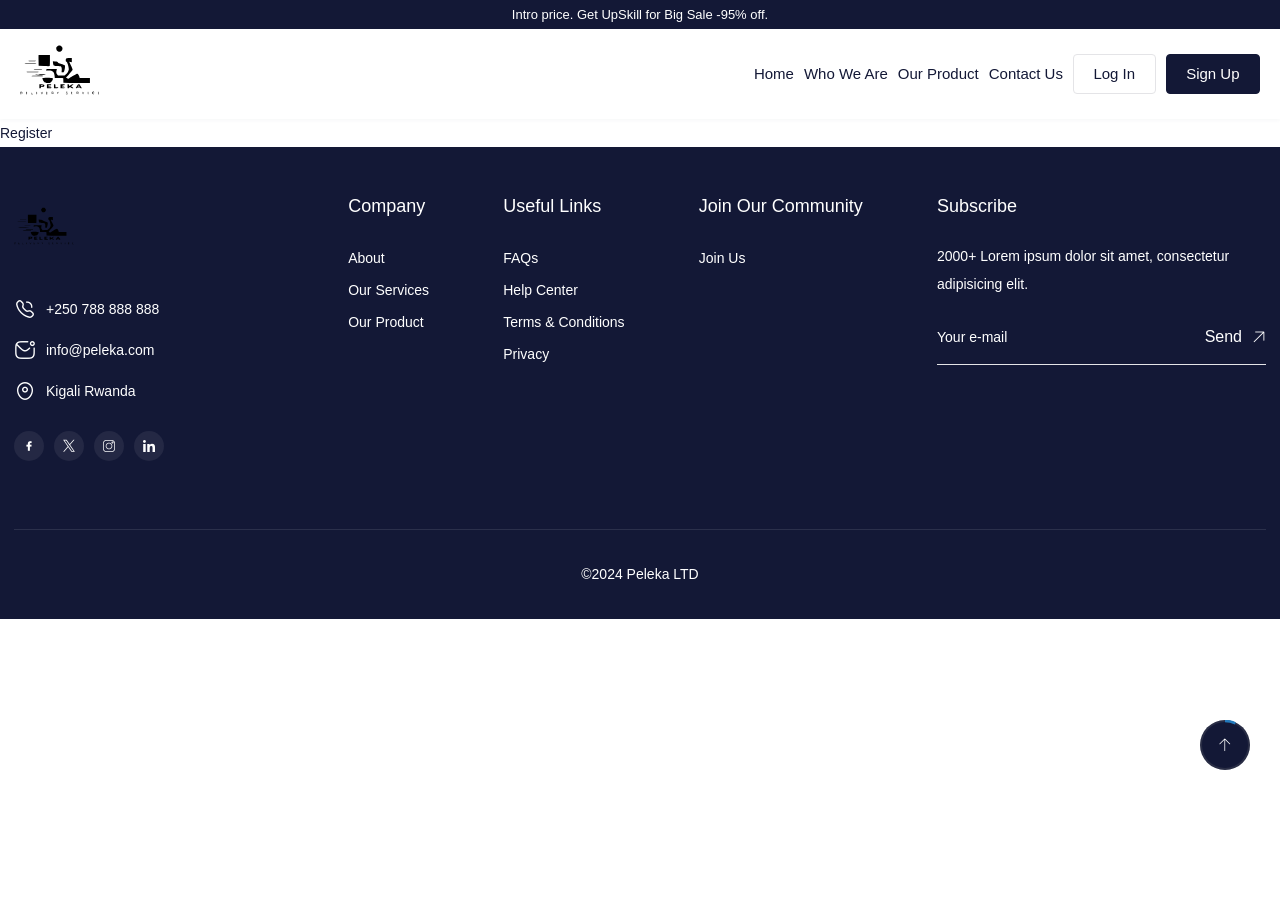
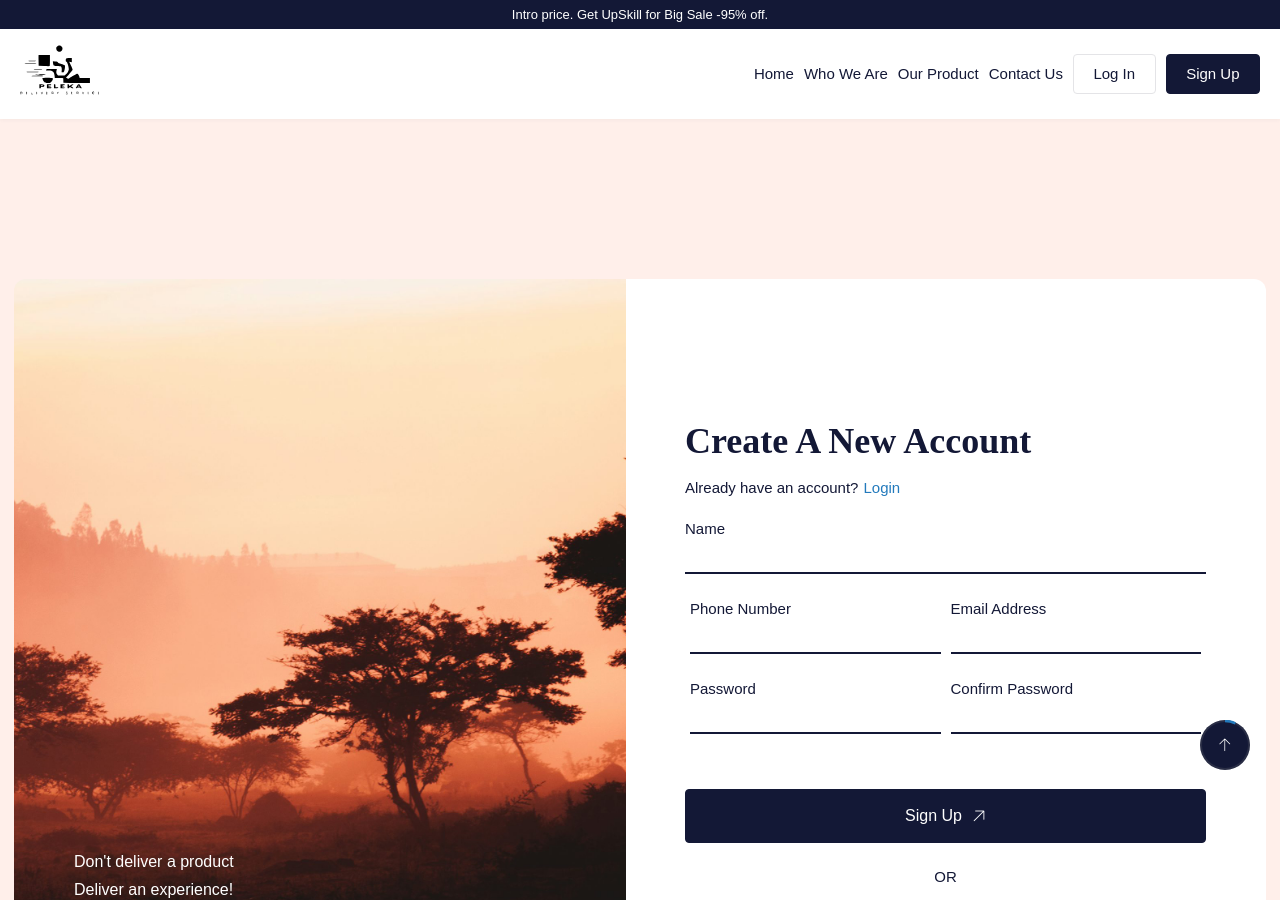
Before and after one commit to kajugadaniels/peleka-web-v2, a React (Vite) app: page /register in a window 1280 px wide. Shown: the top 900 px of the page. Before the commit the page ends 800 px from the top, so only its background shows below. Built offline with nearby package versions, Linux system fonts and the light colour scheme; a web font is replaced by a local one.

Commit message:
Design register page

```diff
--- a/src/pages/auth/Register.jsx
+++ b/src/pages/auth/Register.jsx
@@ -1,8 +1,99 @@
 import React from 'react'
+import { WhoWeAre2 } from '../../assets/img'
 
 const Register = () => {
     return (
-        <div>Register</div>
+        <div className="main-content page-login ">
+            <section className="section-page-login login-wrap tf-spacing-4">
+                <div className="tf-container">
+                    <div className="row">
+                        <div className="col-lg-6">
+                            <div className="img-left wow fadeInLeft" data-wow-delay="0s">
+                                <img className=" ls-is-cached lazyloaded" data-src={WhoWeAre2} src={WhoWeAre2} alt="" />
+                                <div className="blockquite wow fadeInLeft" data-wow-delay="0.1s">
+                                    <p>
+                                        Don't deliver a product <br /> Deliver an experience!
+                                    </p>
+                                    <p className="author">B. Jeff</p>
+                                    <p className="sub-author">Founder &amp; CEO</p>
+                                </div>
+                            </div>
+                        </div>
+                        <div className="col-lg-6">
+                            <div className="content-right ">
+                                <h2 className="login-title fw-7 wow fadeInUp" data-wow-delay="0s">
+                                    Create A New Account
+                                </h2>
+                                <div className="register">
+                                    <p className="fw-5 fs-15 wow fadeInUp" data-wow-delay="0s">
+                                        Already have an account?
+                                    </p>
+                                    <a href="/login" className="fw-5 fs-15 wow fadeInUp" data-wow-delay="0s">
+                                        Login
+                                    </a>
+                                </div>
+                                <form action="#" className="form-login">
+                                    <div className="cols">
+                                        <fieldset className="tf-field field-username wow fadeInUp" data-wow-delay="0s">
+                                            <input className="tf-input style-1" type="text" required />
+                                            <label className="tf-field-label fs-15" for="field1">Name</label>
+                                        </fieldset>
+                                    </div>
+                                    <div className='d-flex'>
+                                        <div className="cols px-2">
+                                            <fieldset className="tf-field field-username wow fadeInUp" data-wow-delay="0s">
+                                                <input className="tf-input style-1" type="number" required />
+                                                <label className="tf-field-label fs-15" for="field1">Phone Number</label>
+                                            </fieldset>
+                                        </div>
+                                        <div className="cols px-2">
+                                            <fieldset className="tf-field field-username wow fadeInUp" data-wow-delay="0s">
+                                                <input className="tf-input style-1" type="email" required />
+                                                <label className="tf-field-label fs-15" for="field1">Email Address</label>
+                                            </fieldset>
+                                        </div>
+                                    </div>
+                                    <div className='d-flex'>
+                                        <div className="cols px-2">
+                                            <fieldset className="tf-field field-pass wow fadeInUp" data-wow-delay="0s">
+                                                <input className="tf-input style-1" type="password" required />
+                                                <label className="tf-field-label fs-15" for="field2">Password</label>
+                                            </fieldset>
+                                        </div>
+                                        <div className="cols px-2">
+                                            <fieldset className="tf-field field-pass wow fadeInUp" data-wow-delay="0s">
+                                                <input className="tf-input style-1" type="password" required />
+                                                <label className="tf-field-label fs-15" for="field2">Confirm Password</label>
+                                            </fieldset>
+                                        </div>
+                                    </div>
+
+                                    <button className=" button-submit tf-btn w-100 wow fadeInUp mt-5" data-wow-delay="0s" type="submit">
+                                        Sign Up
+                                        <i className="icon-arrow-top-right"></i>
+                                    </button>
+                                </form>
+                                <p className="fs-15 wow fadeInUp" data-wow-delay="0s">OR</p>
+                                <ul className="login-social">
+                                    <li className="login-social-icon">
+                                        <a href="#" className="tf-btn wow fadeInUp" data-wow-delay="0s">
+                                            <i className="flaticon-facebook-1"></i>
+                                            Facebook
+                                        </a>
+                                    </li>
+                                    <li className="login-social-icon">
+                                        <a href="#" className="tf-btn wow fadeInUp" data-wow-delay="0.1s">
+                                            <i className="icon-google"></i>
+                                            Google
+                                        </a>
+                                    </li>
+                                </ul>
+                            </div>
+                        </div>
+                    </div>
+                </div>
+            </section>
+        </div>
     )
 }
 
```
Also changed, not shown: src/pages/auth/Login.jsx (indentation only).
